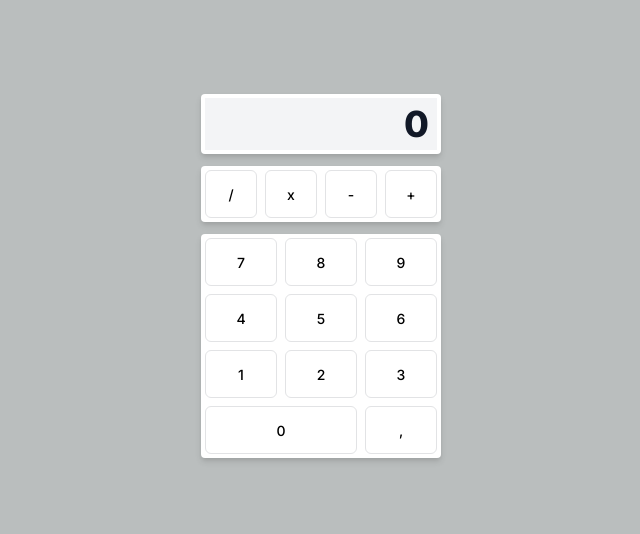
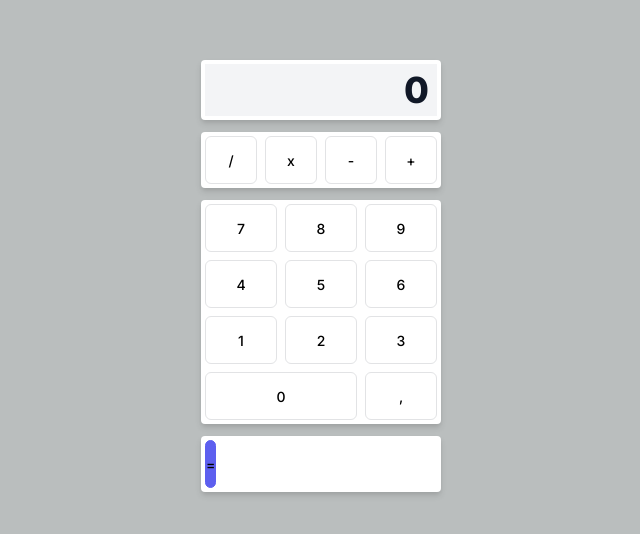
Before and after one commit to BKonstantine/sendsay_test, a React (Vite) app: page / in a window 1280 px wide. Shown: the part 124-658 px from the top of the page, without its empty margins (291-931 px from the left). Built offline with nearby package versions, Linux system fonts and the light colour scheme.

Commit message:
feat: add equals-block component

```diff
--- a/src/components/builder/builder.tsx
+++ b/src/components/builder/builder.tsx
@@ -3,6 +3,7 @@ import style from "./builder.module.css";
 import Display from "../display/display";
 import OperatorsBlock from "../operators-block/operators-block";
 import NumBlock from "../num-block/num-block";
+import EqualsBlock from "../equals-block/equals-block";
 import { operatorsList, numberList } from "../../utils/consts";
 
 const Builder: FC = () => {
@@ -11,6 +12,7 @@ const Builder: FC = () => {
       <Display result={0} />
       <OperatorsBlock operators={operatorsList} />
       <NumBlock numbers={numberList} />
+      <EqualsBlock operators={operatorsList}/>
     </div>
   );
 };
--- /dev/null
+++ b/src/components/equals-block/equals-block.module.css
@@ -0,0 +1,7 @@
+.equals {
+  max-width: 240px;
+  padding: var(--min-padding);
+  background: #ffffff;
+  box-shadow: var(--box-shadow);
+  border-radius: 4px;
+}
--- /dev/null
+++ b/src/components/equals-block/equals-block.tsx
@@ -0,0 +1,27 @@
+import { FC, memo } from "react";
+import { nanoid } from "@reduxjs/toolkit";
+import style from "./equals-block.module.css";
+import Button from "../button/button";
+import { IOperators } from "../../utils/consts";
+
+interface IEqualsBlock {
+  operators: Array<IOperators>;
+}
+
+const EqualsBlock: FC<IEqualsBlock> = memo(({ operators }) => {
+  return (
+    <div className={style.equals}>
+      {operators.map((operator) => {
+        if (operator.id === "equals") {
+          return (
+            <Button key={nanoid()} id={operator.id} value={operator.value}>
+              {operator.value}
+            </Button>
+          );
+        }
+      })}
+    </div>
+  );
+});
+
+export default EqualsBlock;
```
